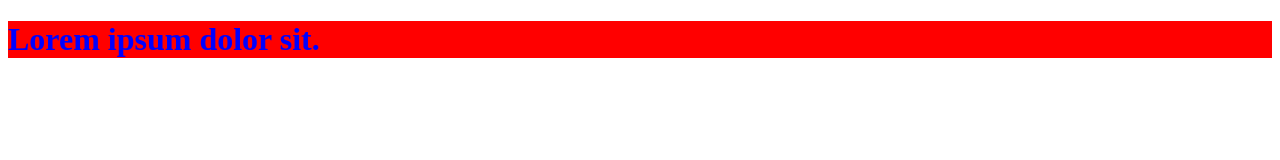
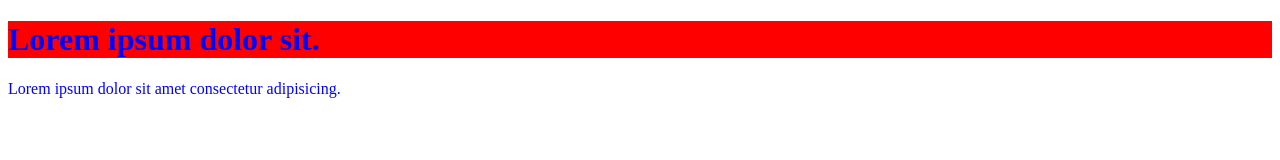
Before and after one commit to martinArrua89/repositorio-CodoACodo, a plain HTML site: page index.html in a window 1280 px wide. Drawn offline with Linux system fonts and the light colour scheme.

Commit message:
agregue p y color

```diff
--- a/index.html
+++ b/index.html
@@ -11,12 +11,16 @@
         background-color: red;
     }
 
+    p{
+        color: blue;
+    }
 </style>
 </head>
 
 <body>
 
 <h1>Lorem ipsum dolor sit.</h1>
+<p>Lorem ipsum dolor sit amet consectetur adipisicing.</p>
 
 
 </body>
```
